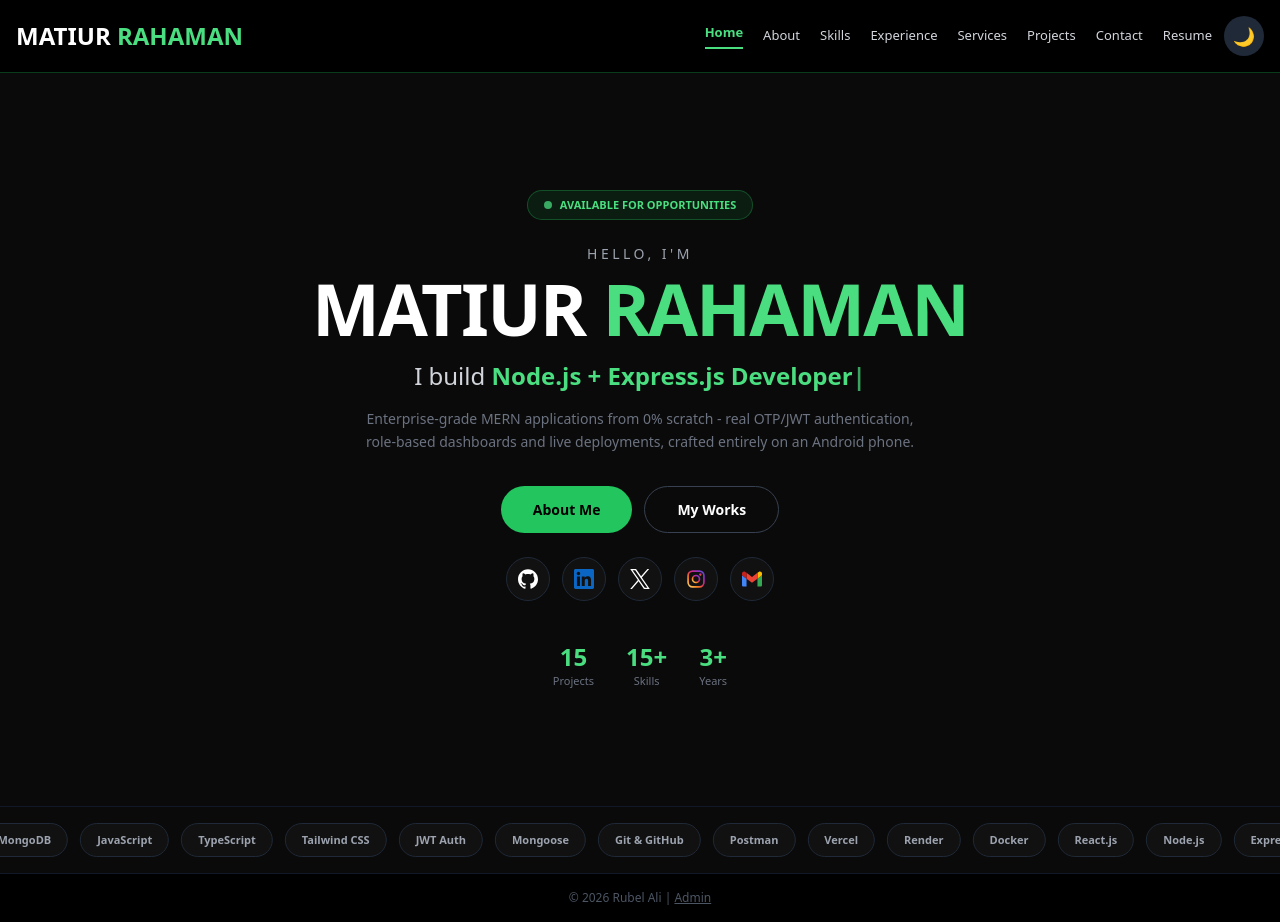
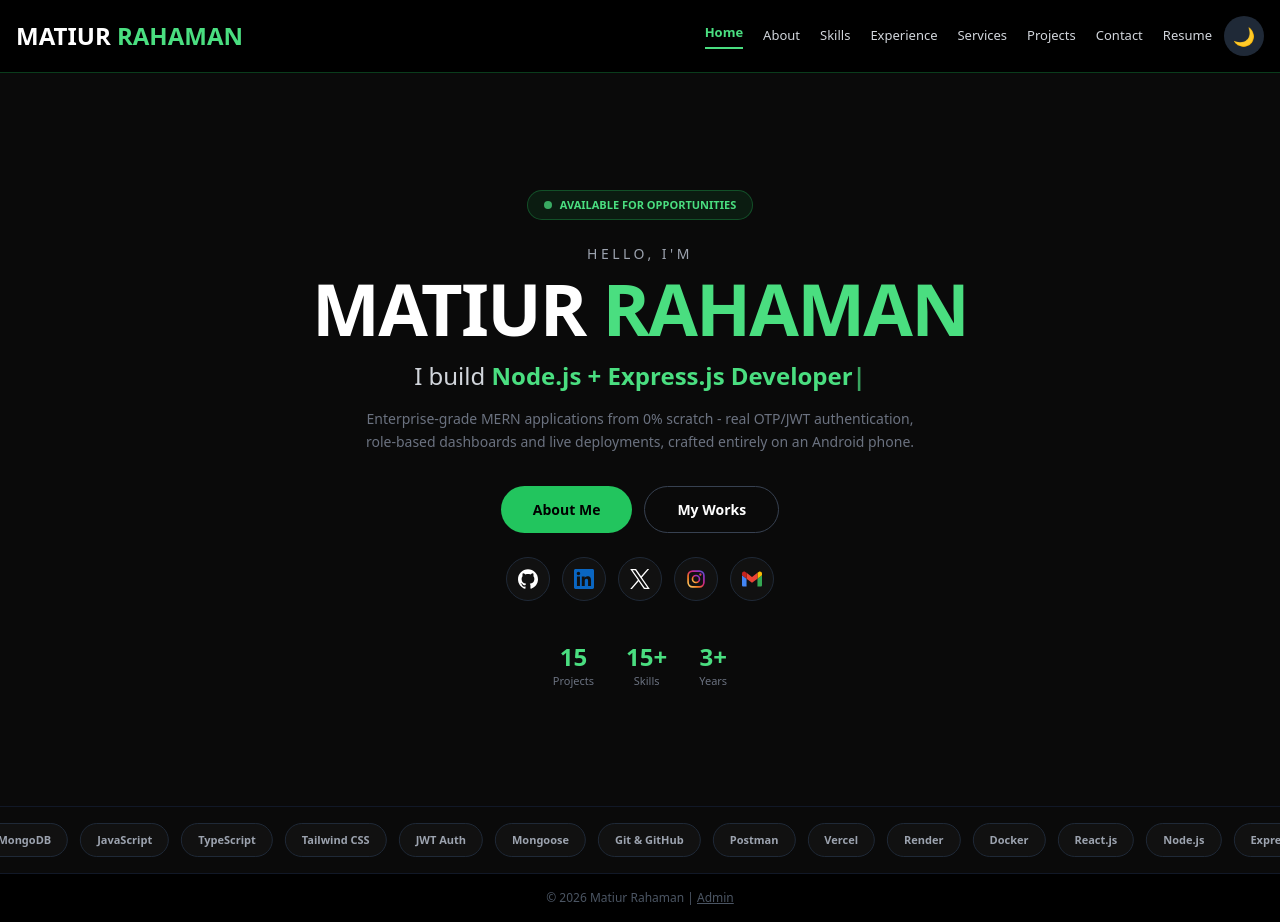
Before and after one commit to matiur25580/Developer-Portfolio, a React (Vite) app in the folder client/: page / in a window 1280 px wide. Built offline with nearby package versions, Linux system fonts and the light colour scheme.

Commit message:
Correct portfolio footer identity

```diff
--- a/client/src/App.jsx
+++ b/client/src/App.jsx
@@ -21,7 +21,7 @@ export default function App(){
       {active==='Projects' && <ProjectsPage/>}
       {active==='Contact' && <Contact/>}
       {active==="Resume" && <Resume/>}
-      <footer className="bg-black text-gray-600 text-center p-4 text-xs border-t border-gray-900">© 2026 Rubel Ali | <a href="#/admin" className="underline">Admin</a></footer>
+      <footer className="bg-black text-gray-600 text-center p-4 text-xs border-t border-gray-900">© 2026 Matiur Rahaman | <a href="#/admin" className="underline">Admin</a></footer>
     </div>
   );
 }
```
